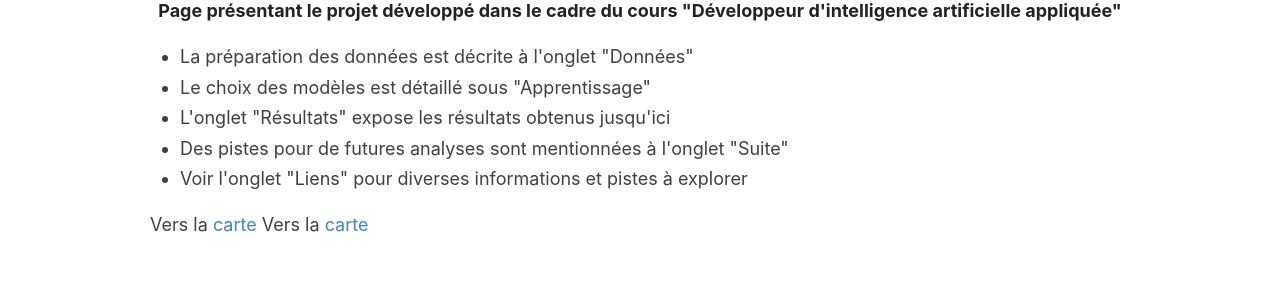
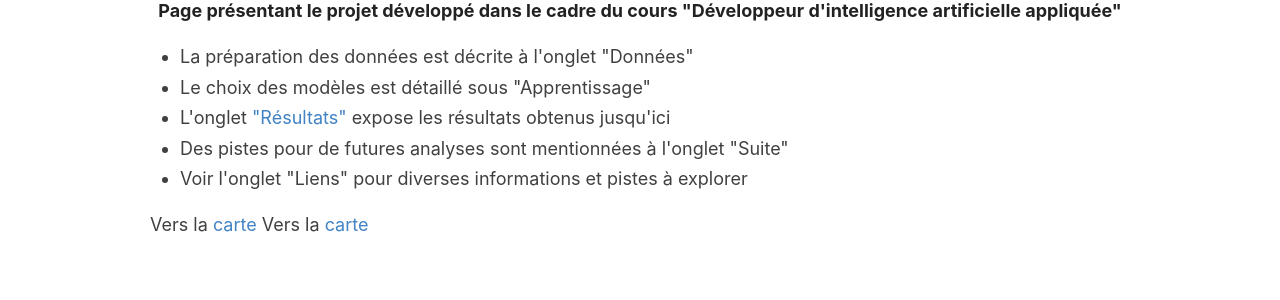
Before and after one commit to sca-opdir/sber-biodiversite-ml-prediction, a Jekyll site: the page built from index.html, in a window 1280 px wide. Shown: the part 198-498 px from the top of the page. Built offline with Jekyll 4.4.1, drawn with Linux system fonts in a browser that asks for light colours; the list of posts is cut into pages by our own code; part of the change alters nothing that is shown.

```diff
--- a/index.html
+++ b/index.html
@@ -8,7 +8,7 @@ layout: page
 <ul>
 <li>La préparation des données est décrite à l'onglet "Données"</li>
 <li>Le choix des modèles est détaillé sous "Apprentissage"</li>
-<li>L'onglet "Résultats" expose les résultats obtenus jusqu'ici</li>
+<li>L'onglet <a href="{{ site.baseurl }}/_pages/results.html">"Résultats"</a> expose les résultats obtenus jusqu'ici</li>
 <li>Des pistes pour de futures analyses sont mentionnées à l'onglet "Suite"</li>
 <li>Voir l'onglet "Liens" pour diverses informations et pistes à explorer</li>
 </ul>
```
